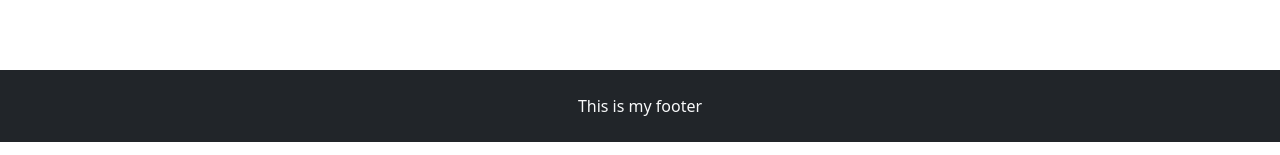
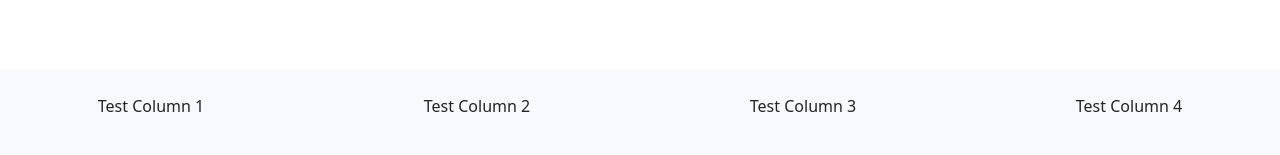
Before and after one commit to progressitech/globis-bookstore, a React (Create React App) app in the folder frontend/: page / in a window 1280 px wide. Shown: the part 1714-1869 px from the top of the page. Built offline with nearby package versions, Linux system fonts and the light colour scheme.

Commit message:
started working on the Footer

```diff
--- a/frontend/src/ui/App.css
+++ b/frontend/src/ui/App.css
@@ -17,6 +17,10 @@
     font-size: 5rem;
 }
 
+.book-container {
+    background-color: rgb(14,52,90);
+}
+
 .book-launch-text-column {
     padding-top: 8rem;
     padding-bottom:8rem;
@@ -25,7 +29,6 @@
 
 .book-launch-text-column button {
     border-width: .2rem;
-    padding-top: 5rem;
 }
 
 .place-holder-image-1 {
--- a/frontend/src/ui/Footer.js
+++ b/frontend/src/ui/Footer.js
@@ -1,9 +1,23 @@
 import React from 'react'
+import { Col, Row } from "react-bootstrap";
 
 export function Footer(){
     return (
-        <footer className='bg-dark text-center py-4'>
-            <p className="text-light mb-0">This is my footer</p>
+        <footer className='bg-light text-center py-4'>
+            <Row>
+                <Col md={3}>
+                <p>Test Column 1</p>
+                </Col>
+                <Col md={3}>
+                <p>Test Column 2</p>
+                </Col>
+                <Col md={3}>
+                <p>Test Column 3</p>
+                </Col>
+                <Col md={3}>
+                <p>Test Column 4</p>
+                </Col>
+            </Row>
         </footer>
     )
 }
```
